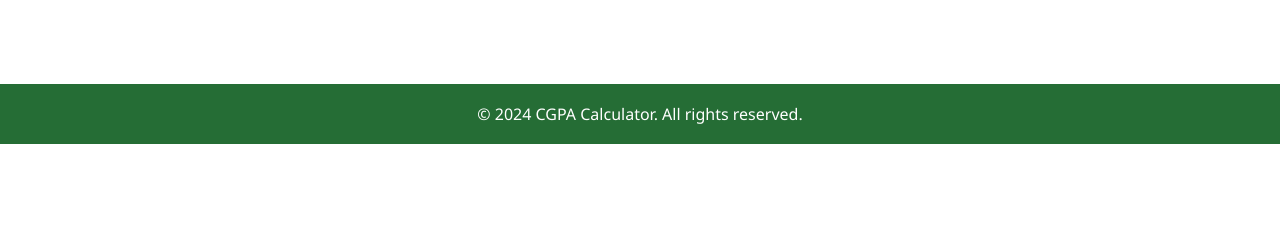
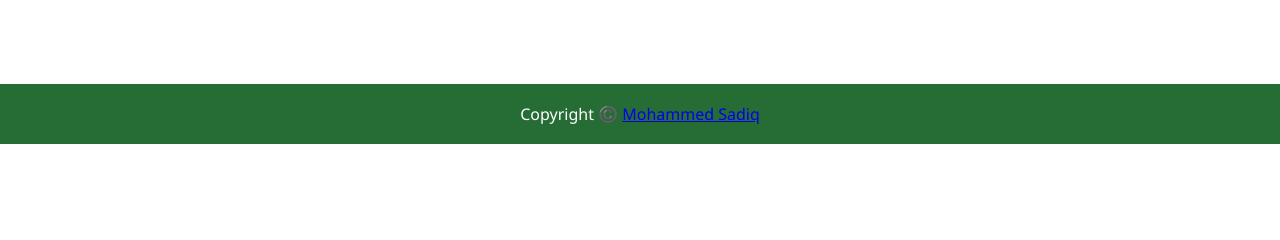
Before and after one commit to 4TechSadiq/CGPA-CALC, a Flask app: page /manual in a window 1280 px wide. Shown: the part 449-689 px from the top of the page. Run offline with Flask 3, Linux system fonts and the light colour scheme.

Commit message:
Update manual.html

```diff
--- a/templates/manual.html
+++ b/templates/manual.html
@@ -62,7 +62,9 @@
             </div>
         </div>
         <footer>
-            <p>&copy; 2024 CGPA Calculator. All rights reserved.</p>
+            <p>Copyright ©️
+            <a href="https://github.com/S4DIQ84">Mohammed Sadiq</a>
+        </p>
         </footer>
     </div>
 </body>
```
